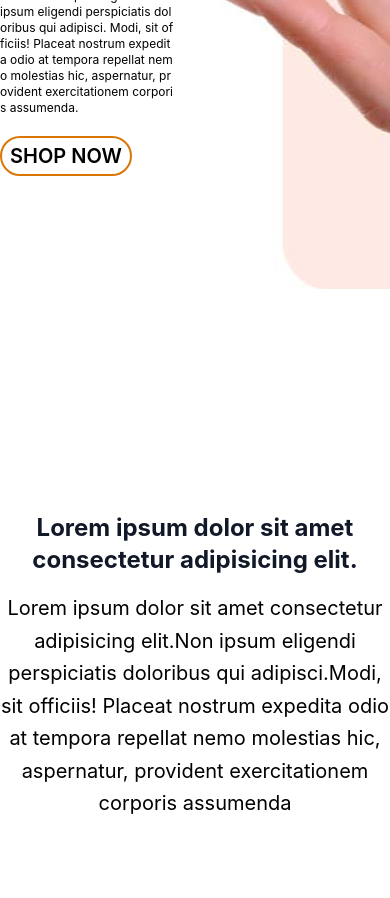
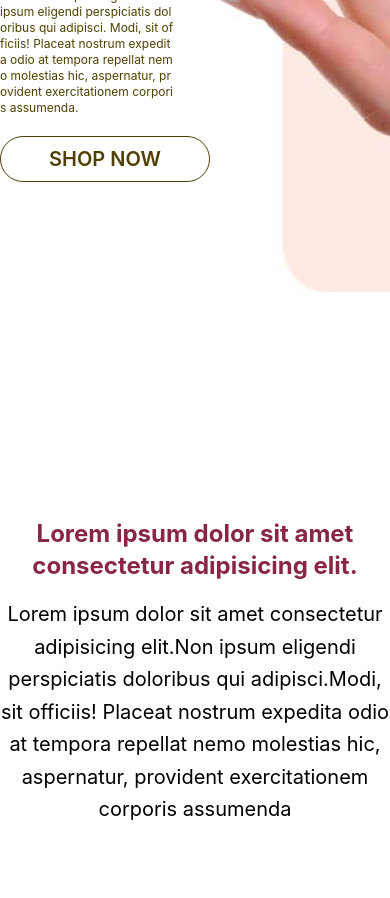
Before and after one commit to iazadur/Kathleen, a React (Create React App) app: page / in a window 390 px wide. Shown: the part 880-1778 px from the top of the page. Built offline with nearby package versions, Linux system fonts and the light colour scheme.

Commit message:
some error fixed

```diff
--- a/src/App.css
+++ b/src/App.css
@@ -40,6 +40,9 @@
 .text24{
   font-size: 24px;
 }
+.color{
+  color: #4F4002;
+}
 .bg {
 
   background-position: left,right;
--- a/src/components/Hero.jsx
+++ b/src/components/Hero.jsx
@@ -11,7 +11,7 @@ const Hero = () => {
                     <h1 className='text-8xl font-extrabold'>Kathlen</h1>
                     <h3 className='text-8xl font-bold'>Mineral Mud Mask</h3>
                     <p className='text-xs my-5 w-2/3 break-all'>Lorem ipsum dolor sit amet consectetur adipisicing elit. Non ipsum eligendi perspiciatis doloribus qui adipisci. Modi, sit officiis! Placeat nostrum expedita odio at tempora repellat nemo molestias hic, aspernatur, provident exercitationem corporis assumenda.</p>
-                    <button className='uppercase font-semibold text-xl border-2 border-amber-600 rounded-3xl px-2 py-1'>Shop now</button>
+                    <button className='uppercase font-semibold text-xl border  rounded-3xl px-12 py-2' style={{ borderColor:"#4F4002"}}>Shop now</button>
                 </div>
             </div>
         </div>
--- a/src/components/Shared/TextCard.jsx
+++ b/src/components/Shared/TextCard.jsx
@@ -3,8 +3,8 @@ import React from 'react';
 const TextCard = ({ heading, paragraph }) => {
     return (
         <div class="flex flex-col text-center w-full my-20">
-            <h1 class="sm:text-3xl text-2xl font-bold title-font mb-4 text-gray-900">{heading}</h1>
-            <p class="lg:w-2/3 mx-auto leading-relaxed font-normal text-xl">{paragraph}</p>
+            <h1 class="sm:text-3xl text-2xl font-bold title-font mb-4" style={{ color:"#882643"}}>{heading}</h1>
+            <p class="lg:w-2/3 mx-auto leading-relaxed font-normal text-xl text-black">{paragraph}</p>
         </div>
     );
 };
--- a/src/index.css
+++ b/src/index.css
@@ -9,6 +9,7 @@ body {
     sans-serif;
   -webkit-font-smoothing: antialiased;
   -moz-osx-font-smoothing: grayscale;
+  color: #4F4002;
 }
 
 code {
```
Also changed, not shown: src/assert/gallary.png (added).
